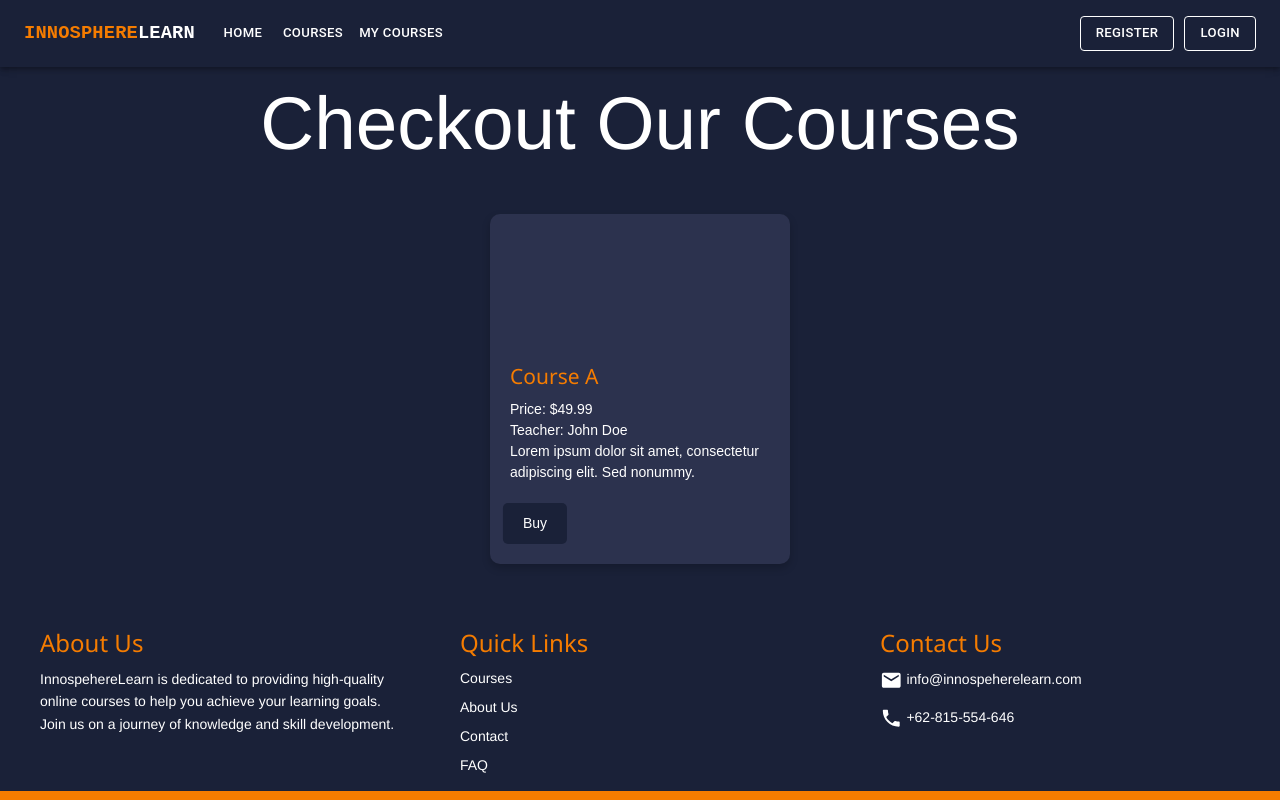
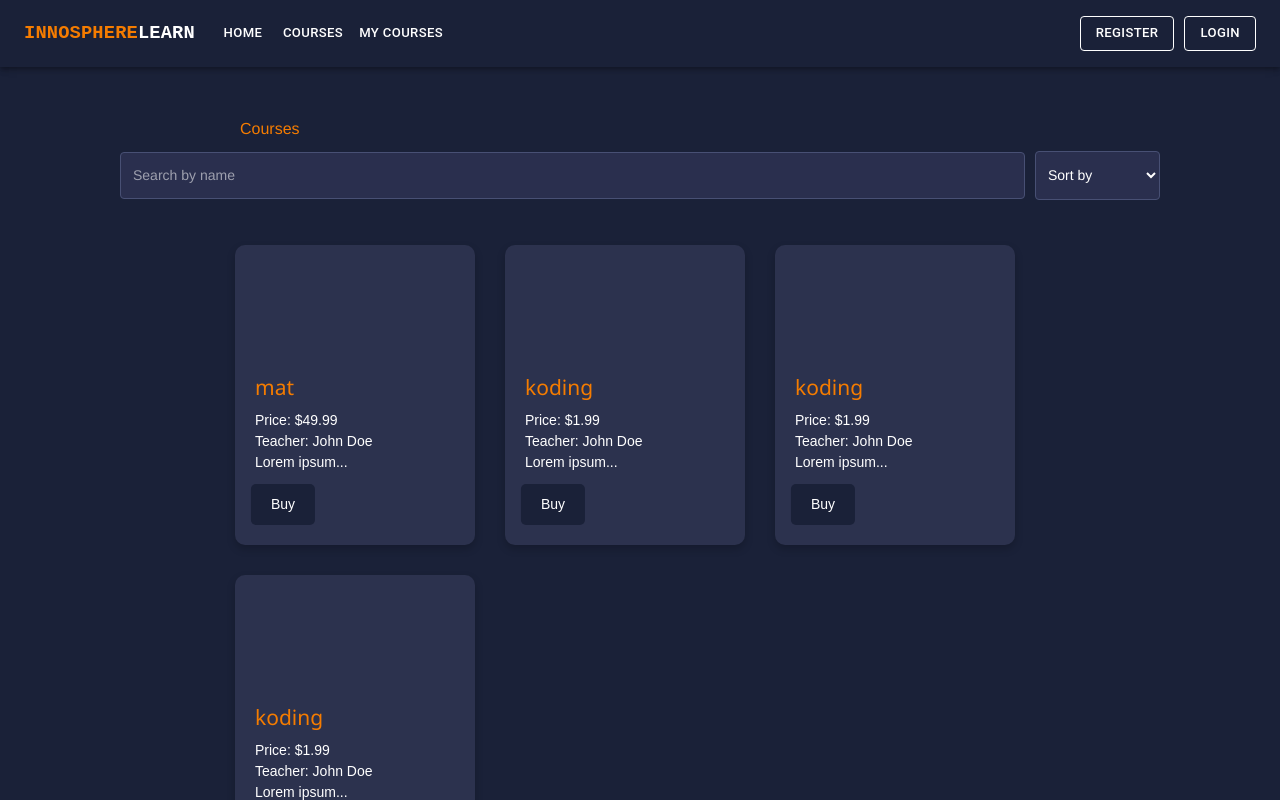
Before and after one commit to virpx/proyek_fpw, a React (Vite) app in the folder frontend/: page /courses in a window 1280 px wide. Shown: the top 800 px of the page. Built offline with nearby package versions, Linux system fonts and the light colour scheme.

Commit message:
tampilan my course

```diff
--- a/frontend/src/Error.jsx
+++ b/frontend/src/Error.jsx
@@ -55,7 +55,7 @@ const Error = () => {
             <p className="lead">The page you’re looking for doesn’t exist.</p>
             <button
               className="btn"
-              style={{ backgroundColor: "#1A2138", color: "white" }}
+              style={{ backgroundColor: "#f57c00", color: "white" }}
               onClick={() => {
                 navigate(-1);
               }}
--- a/frontend/src/Login.tsx
+++ b/frontend/src/Login.tsx
@@ -20,6 +20,7 @@ const Login = () => {
         .then((response) => {
           if (response.data.token) {
             localStorage.setItem("user", JSON.stringify(response.data));
+            localStorage.setItem("storedTime", Date.now().toString());
           }
 
           return response.data;
--- /dev/null
+++ b/frontend/src/Student/Class.jsx
@@ -0,0 +1,72 @@
+import { useState } from "react";
+import { useNavigate } from "react-router-dom";
+import Footer from "../Index/Footer";
+import Navbar from "../Navbar";
+import "../css/class.css";
+
+const Class = () => {
+  const navigate = useNavigate();
+  const [currentPage, setCurrentPage] = useState(1);
+  const totalPages = 3;
+
+  const handleNextPage = () => {
+    if (currentPage < totalPages) {
+      setCurrentPage((prevPage) => prevPage + 1);
+    }
+  };
+
+  const handlePreviousPage = () => {
+    // Handle logic to move to the previous page
+    if (currentPage > 1) {
+      setCurrentPage((prevPage) => prevPage - 1);
+    }
+  };
+
+  return (
+    <>
+      <Navbar />
+      <div>
+        <div id="sidebar">
+          <div>Material</div>
+          <div>Quiz</div>
+          <div>Report</div>
+          <div
+            onClick={() => {
+              localStorage.removeItem("user");
+              localStorage.removeItem("storedTime");
+              navigate("/");
+            }}
+          >
+            Logout
+          </div>
+        </div>
+
+        <div id="content">
+          <h1>Judul Kursus</h1>
+          {currentPage === 1 && <div>Materi pada halaman 1</div>}
+          {currentPage === 2 && <div>Materi pada halaman 2</div>}
+          {currentPage === 3 && <div>Materi pada halaman 3</div>}
+
+          <div className="button-container">
+            <button
+              className={`button orange-button`}
+              onClick={handlePreviousPage}
+              disabled={currentPage === 1}
+            >
+              Previous
+            </button>
+            <button
+              className={`button orange-button`}
+              onClick={handleNextPage}
+              disabled={currentPage === totalPages}
+            >
+              Next
+            </button>
+          </div>
+        </div>
+      </div>
+    </>
+  );
+};
+
+export default Class;
--- a/frontend/src/Student/Courses.jsx
+++ b/frontend/src/Student/Courses.jsx
@@ -1,3 +1,4 @@
+import React, { useState } from "react";
 import { useNavigate } from "react-router-dom";
 import Footer from "../Index/Footer";
 import Navbar from "../Navbar";
@@ -6,20 +7,104 @@ import "../css/course.css";
 const Courses = () => {
   const navigate = useNavigate();
 
+  const [searchInput, setSearchInput] = useState("");
+  const [sortBy, setSortBy] = useState("");
+  const [courses, setCourses] = useState([
+    {
+      name: "mat",
+      price: 49.99,
+      teacher: "John Doe",
+      description: "Lorem ipsum...",
+      date: "2023-01-01",
+    },
+    {
+      name: "koding",
+      price: 1.99,
+      teacher: "John Doe",
+      description: "Lorem ipsum...",
+      date: "2023-01-02",
+    },
+    {
+      name: "koding",
+      price: 1.99,
+      teacher: "John Doe",
+      description: "Lorem ipsum...",
+      date: "2023-01-02",
+    },
+    {
+      name: "koding",
+      price: 1.99,
+      teacher: "John Doe",
+      description: "Lorem ipsum...",
+      date: "2023-01-02",
+    },
+  ]);
+
+  const filteredAndSortedCourses = courses
+    .filter((course) =>
+      course.name.toLowerCase().includes(searchInput.toLowerCase())
+    )
+    .sort((a, b) => {
+      switch (sortBy) {
+        case "price-highest":
+          return b.price - a.price;
+        case "price-lowest":
+          return a.price - b.price;
+        case "newest":
+          return new Date(b.date) - new Date(a.date);
+        case "oldest":
+          return new Date(a.date) - new Date(b.date);
+        default:
+          return 0;
+      }
+    });
+
+  const handleSearchInputChange = (e) => {
+    setSearchInput(e.target.value);
+  };
+
+  const handleSortChange = (e) => {
+    setSortBy(e.target.value);
+  };
+
   return (
     <div className="luarcourse">
       <Navbar />
-      <div className="judulpage">Checkout Our Courses</div>
+      <div className="judulpage">Courses</div>
+
+      <div className="search-sort-container">
+        <div className="search-bar">
+          <input
+            type="text"
+            placeholder="Search by name"
+            value={searchInput}
+            onChange={handleSearchInputChange}
+          />
+        </div>
+
+        <div className="sorting-dropdown">
+          <select
+            value={sortBy}
+            onChange={handleSortChange}
+            style={{ height: "49px", width: "125px" }}
+          >
+            <option value="">Sort by</option>
+            <option value="newest">Newest</option>
+            <option value="oldest">Oldest</option>
+            <option value="price-highest">Highest Price</option>
+            <option value="price-lowest">Lowest Price</option>
+          </select>
+        </div>
+      </div>
+
       <div className="course-container">
-        <div className="course-card">
+        {filteredAndSortedCourses.map((course, index) => (
+          <div key={course.name} className="course-card">
             <div className="course-card-text">
-            <h2>Course A</h2>
-            <p>Price: $49.99</p>
-            <p>Teacher: John Doe</p>
-            <p>
-              Lorem ipsum dolor sit amet, consectetur adipiscing elit. Sed
-              nonummy.
-            </p>
+              <h2>{course.name}</h2>
+              <p>Price: ${course.price.toFixed(2)}</p>
+              <p>Teacher: {course.teacher}</p>
+              <p>{course.description}</p>
             </div>
             <button
               className="buy-button"
@@ -30,6 +115,7 @@ const Courses = () => {
               Buy
             </button>
           </div>
+        ))}
       </div>
 
       <Footer />
--- a/frontend/src/Student/MyCourses.jsx
+++ b/frontend/src/Student/MyCourses.jsx
@@ -1,7 +1,9 @@
 import Navbar from "../Navbar";
 import { useNavigate } from "react-router-dom";
 import authHeader from "../services/auth-header";
-import { useEffect } from "react";
+import { useEffect, useState } from "react";
+import Footer from "../Index/Footer";
+import "../css/mycourse.css";
 
 const MyCourses = () => {
   const navigate = useNavigate();
@@ -12,6 +14,37 @@ const MyCourses = () => {
     }
   };
 
+  const [courses, setCourses] = useState([
+    {
+      name: "mat",
+      price: 49.99,
+      teacher: "John Doe",
+      description: "Lorem ipsum...",
+      date: "2023-01-01",
+    },
+    {
+      name: "koding",
+      price: 1.99,
+      teacher: "John Doe",
+      description: "Lorem ipsum...",
+      date: "2023-01-02",
+    },
+    {
+      name: "koding",
+      price: 1.99,
+      teacher: "John Doe",
+      description: "Lorem ipsum...",
+      date: "2023-01-02",
+    },
+    {
+      name: "koding",
+      price: 1.99,
+      teacher: "John Doe",
+      description: "Lorem ipsum...",
+      date: "2023-01-02",
+    },
+  ]);
+
   useEffect(() => {
     auth();
   }, []);
@@ -19,7 +52,27 @@ const MyCourses = () => {
   return (
     <>
       <Navbar />
-      anda belum beli course
+
+      <div className="course-containerM">
+        {courses.map((course, index) => (
+          <div
+            key={course.name}
+            className="course-cardM"
+            onClick={() => {
+              navigate("/mycourses/class");
+            }}
+          >
+            <div className="course-card-textM">
+              <h2>{course.name}</h2>
+              <p>Price: ${course.price.toFixed(2)}</p>
+              <p>Teacher: {course.teacher}</p>
+              <p>{course.description}</p>
+            </div>
+          </div>
+        ))}
+      </div>
+
+      <Footer />
     </>
   );
 };
--- /dev/null
+++ b/frontend/src/css/class.css
@@ -0,0 +1,60 @@
+#sidebar {
+  height: 100%;
+  width: 250px;
+  position: fixed;
+  background-color: #1a2138;
+  padding-top: 20px;
+  box-shadow: 2px 0 5px rgba(0, 0, 0, 0.1);
+}
+
+#sidebar div {
+  padding: 15px;
+  text-decoration: none;
+  font-size: 18px;
+  color: #fff;
+  display: block;
+  transition: 0.3s;
+}
+
+#sidebar div:hover {
+  background-color: #f57c00;
+  cursor: pointer;
+}
+
+#content {
+  margin-left: 250px;
+  padding: 20px;
+}
+
+.button-container {
+  display: flex;
+  justify-content: space-between;
+  margin-top: 20px; /* Add margin as needed */
+}
+
+.button {
+  padding: 8px 12px; /* Adjust padding to make the button smaller */
+  font-size: 14px; /* Adjust font size to make the text smaller */
+  border: none;
+  cursor: pointer;
+  font-weight: bold;
+  transition: background-color 0.3s, color 0.3s;
+  border-radius: 5px; /* Rounded border */
+}
+
+.navy-button {
+  background-color: #1a2138;
+  color: white;
+}
+
+.orange-button {
+  background-color: #f57c00;
+  color: white;
+}
+
+/* Style for disabled buttons */
+.button:disabled {
+  background-color: #ccc; /* Gray color for disabled state */
+  color: #555; /* Darker gray text for disabled state */
+  cursor: not-allowed; /* Show not-allowed cursor for disabled state */
+}
--- a/frontend/src/css/course.css
+++ b/frontend/src/css/course.css
@@ -6,21 +6,24 @@ body {
 }
 
 .judulpage {
-  font-size: 56pt;
-  text-align: center;
+  font-size: 12pt;
+  margin-left: 240px;
+  margin-top: 50px;
+  color: #f57c00;
 }
 
 .course-container {
   display: flex;
   flex-wrap: wrap;
-  justify-content: space-around;
+  /* justify-content: space-around; */
   padding: 20px;
   font-family: Arial, sans-serif;
+  margin-left: 200px;
 }
 
 .course-card {
-  width: 300px;
-  height: 350px;
+  width: 240px;
+  height: 300px;
   background: #2c324e;
   margin: 15px;
   padding: 20px;
@@ -30,7 +33,7 @@ body {
   display: flex;
   flex-direction: column;
   transition: transform 0.3s;
-  position: relative; /* Add position relative to contain absolute button positioning */
+  position: relative;
 }
 
 .course-card:hover {
@@ -48,13 +51,13 @@ body {
 }
 
 .course-card-text {
-  margin-top: 120px; /* Adjusted margin-top for better positioning */
+  margin-top: 100px;
 }
 
 .buy-button {
   position: absolute;
   bottom: 20px;
-  left: 15%;
+  left: 20%;
   transform: translateX(-50%);
   background-color: #1a2138;
   color: white;
@@ -68,3 +71,37 @@ body {
   background-color: #f57c00;
   color: #1a2138;
 }
+
+.search-sort-container {
+  display: flex;
+  align-items: center;
+  margin-bottom: 10px;
+  width: 1040px;
+  margin-left: auto;
+  margin-right: auto;
+  margin-top: 10px;
+}
+
+.search-bar {
+  flex: 1;
+  margin-right: 10px;
+}
+
+.sorting-dropdown {
+  position: relative;
+}
+
+.sorting-dropdown select {
+  padding: 8px;
+  font-size: 14px;
+}
+
+.sorting-dropdown select option {
+  padding: 8px;
+  font-size: 14px;
+}
+
+.sorting-dropdown select {
+  width: 100%;
+  box-sizing: border-box;
+}
--- a/frontend/src/css/detailcourse.css
+++ b/frontend/src/css/detailcourse.css
@@ -34,7 +34,8 @@
 }
 
 .form-button {
-  margin: 20px;
+  margin-top: 20px;
+  margin-bottom: 20px;
   padding: 10px 20px;
   border: none;
   border-radius: 5px;
--- /dev/null
+++ b/frontend/src/css/mycourse.css
@@ -0,0 +1,42 @@
+.course-containerM {
+  display: flex;
+  flex-wrap: wrap;
+  /* justify-content: space-around; */
+  padding: 20px;
+  font-family: Arial, sans-serif;
+  margin-left: 100px;
+}
+
+.course-cardM {
+  width: 400px;
+  height: fit-content;
+  background: #2c324e;
+  margin: 15px;
+  padding: 20px;
+  border-radius: 10px;
+  box-shadow: 0 4px 8px rgba(0, 0, 0, 0.2);
+  color: white;
+  display: flex;
+  flex-direction: column;
+  transition: transform 0.3s;
+  position: relative;
+}
+
+.course-cardM:hover {
+  transform: scale(1.05);
+}
+
+.course-cardM h2 {
+  font-size: 1.5em;
+  margin-bottom: 10px;
+}
+
+.course-cardM p {
+  margin: 0;
+  line-height: 1.5;
+}
+
+.course-card-textM {
+  margin-top: 0px;
+  text-align: center;
+}
--- a/frontend/src/template.html
+++ b/frontend/src/template.html
@@ -3,89 +3,59 @@
   <head>
     <meta charset="UTF-8" />
     <meta name="viewport" content="width=device-width, initial-scale=1.0" />
-    <title>Checkout - Course A</title>
+    <title>Dashboard</title>
     <style>
       body {
-        font-family: Arial, sans-serif;
         margin: 0;
         padding: 0;
+        font-family: "Arial", sans-serif;
         background-color: #1a2138;
-        color: white;
-        text-align: center;
+        color: #fff;
       }
 
-      header {
+      #sidebar {
+        height: 100%;
+        width: 250px;
+        position: fixed;
         background-color: #1a2138;
-        color: #f57c00;
-        padding: 20px;
+        padding-top: 20px;
+        box-shadow: 2px 0 5px rgba(0, 0, 0, 0.1);
       }
 
-      .checkout-container {
-        padding: 20px;
-        border-radius: 10px;
-        box-shadow: 0 4px 8px rgba(0, 0, 0, 0.2);
-        background: #2c324e;
-        margin: 50px auto;
-        max-width: 600px;
+      #sidebar a {
+        padding: 15px;
+        text-decoration: none;
+        font-size: 18px;
+        color: #fff;
+        display: block;
+        transition: 0.3s;
       }
 
-      .checkout-form {
-        display: flex;
-        flex-direction: column;
-        align-items: center;
-        margin-top: 20px;
+      #sidebar a:hover {
+        background-color: #f57c00;
       }
 
-      .form-input {
-        margin: 10px;
-        padding: 8px;
-        width: 80%;
-        border: 1px solid #f57c00;
-        border-radius: 5px;
-        background-color: #1a2138;
-        color: white;
-      }
-
-      .form-button {
-        margin: 20px;
-        padding: 10px 20px;
-        border: none;
-        border-radius: 5px;
-        background-color: #f57c00;
-        color: white;
-        cursor: pointer;
-        transition: background-color 0.3s;
-      }
-
-      .form-button:hover {
-        background-color: #d45a00;
-      }
-
-      footer {
-        background-color: #1a2138;
-        color: #f57c00;
-        padding: 10px;
+      #content {
+        margin-left: 250px;
+        padding: 20px;
       }
     </style>
   </head>
-
   <body>
-    <header>
-      <h1>Checkout - Course A</h1>
-    </header>
-
-    <div class="checkout-container">
-      <h2>Course A</h2>
-      <p>Price: $49.99</p>
-      <p>Teacher: John Doe</p>
-
-      <form class="checkout-form">
-        <button class="form-button">Proceed to Payment</button>
-      </form>
+    <div id="sidebar">
+      <a href="#">Dashboard</a>
+      <a href="#">Reports</a>
+      <a href="#">Analytics</a>
+      <a href="#">Settings</a>
     </div>
 
-    <footer>
-      <p>&copy; 2023 Course Shop</p>
-    </footer>
+    <div id="content">
+      <!-- Your page content goes here -->
+      <h1>Welcome to the Dashboard</h1>
+      <p>
+        This is a modern example of an HTML dashboard menu with a navy blue and
+        orange color theme.
+      </p>
+    </div>
   </body>
 </html>
```
Also changed, not shown: frontend/src/Navbar.tsx (+13 -1 lines), frontend/src/main.jsx (+6 -1 lines). Lines whose indentation alone changed are shown as unchanged.
